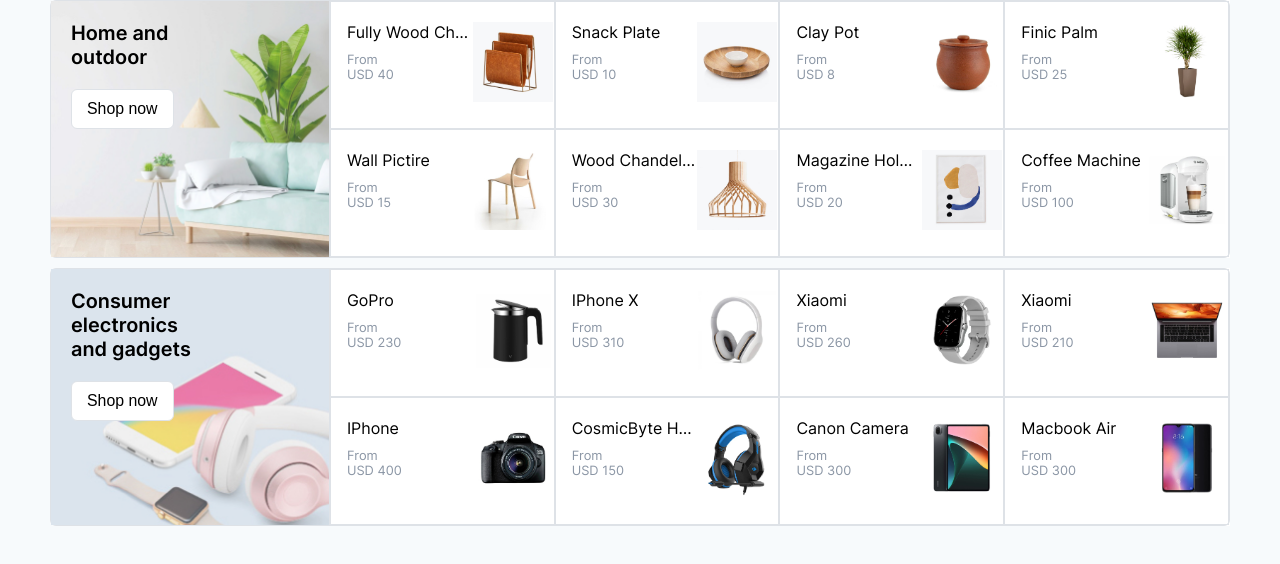
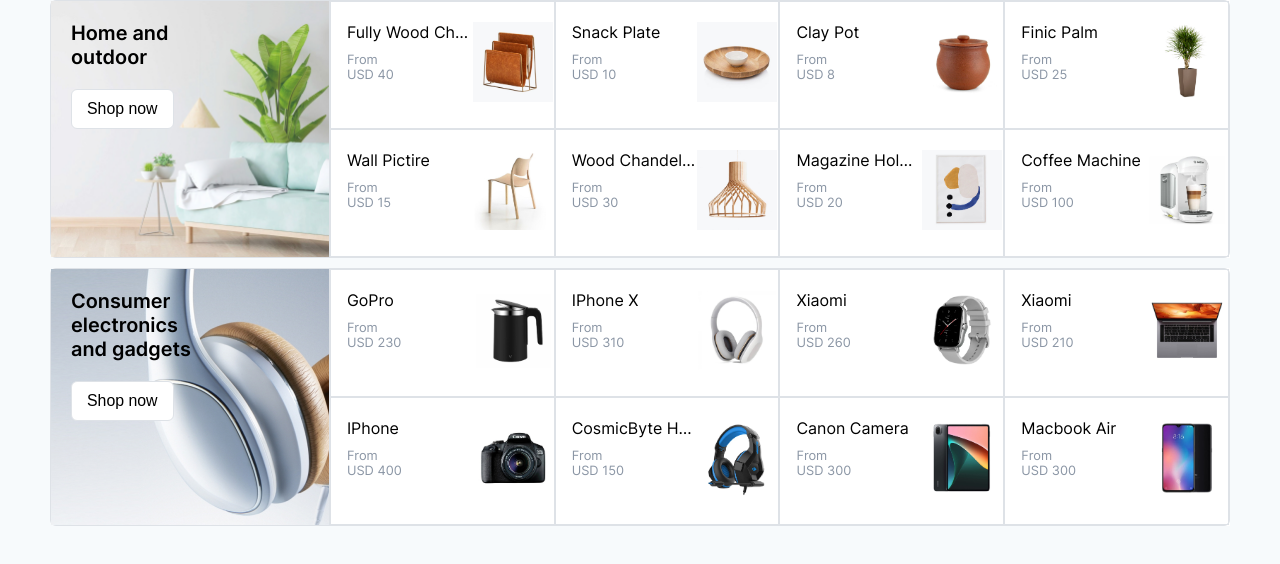
Before and after one commit to martiniucanastasia/next-ts-commerce, a Next.js app: page /preview in a window 1280 px wide. Shown: the top 564 px of the page. Built offline with nearby package versions, Linux system fonts and the light colour scheme; data requests are answered from the project's data file.

Commit message:
Create one separate section, display it twice

```diff
--- a/src/pages/HomePage/BannerAndProducts/BannerAndProducts.tsx
+++ b/src/pages/HomePage/BannerAndProducts/BannerAndProducts.tsx
@@ -2,36 +2,36 @@
 
 import { Product } from "@/types/types";
 import { bannerAndProductsStyles as S } from "./styles/bannerAndProductsStyles";
+import { bannerMapper } from "./data";
 
 import Image from "next/image";
 import ArrowRight from "../../../../src/assets/svg/icon/control/arrow_forward.svg";
 
-interface BannerAndProductsProps {
+const BannerAndProductsBlock = ({
+  products,
+  title,
+  image,
+  category,
+}: {
   products: Product[];
-}
-
-export const BannerAndProducts = ({ products }: BannerAndProductsProps) => {
+  title: string;
+  image: string;
+  category: string;
+}) => {
   return (
-    <S.BannerAndProductsContainer>
-      <S.BannerAndProductsBody>
     <S.BlockWrapper>
       <S.BannerAndProductsWrapper>
         <S.BannerWrapper>
           <S.InfoWrapper>
-                <S.BannerName>Home and outdoor</S.BannerName>
+            <S.BannerName>{title}</S.BannerName>
             <S.BannerButton variant="secondary">Shop now</S.BannerButton>
           </S.InfoWrapper>
-              <Image
-                src={"/home_banner_top.jpg"}
-                width={280}
-                height={257}
-                alt={"Banner top"}
-              />
+          <Image src={image} width={280} height={257} alt={"Banner"} />
         </S.BannerWrapper>
 
         <S.ProductsWrapper>
           {products
-                .filter((product) => product.category === "Home")
+            .filter((product) => product.category === category)
             .slice(0, 8)
             .map((product) => (
               <S.ProductWrapper key={product.id} href={"/"}>
@@ -54,47 +54,25 @@ export const BannerAndProducts = ({ products }: BannerAndProductsProps) => {
         <ArrowRight />
       </S.MobileButton>
     </S.BlockWrapper>
+  );
+};
 
-        <S.BlockWrapper>
-          <S.BannerAndProductsWrapper>
-            <S.BannerWrapper>
-              <Image
-                src={"/home_banner_down.jpg"}
-                width={280}
-                height={257}
-                alt={"Banner down"}
+export const BannerAndProducts = ({ products }: { products: Product[] }) => {
+  return (
+    <S.BannerAndProductsContainer>
+      <S.BannerAndProductsBody>
+        <BannerAndProductsBlock
+          products={products}
+          title={bannerMapper.BannerName[0]}
+          image={bannerMapper.BannerImage[0]}
+          category={bannerMapper.ProductCategory[0]}
         />
-              <S.InfoWrapper>
-                <S.BannerName>Consumer electronics and gadgets</S.BannerName>
-                <S.BannerButton variant="secondary">Shop now</S.BannerButton>
-              </S.InfoWrapper>
-            </S.BannerWrapper>
-
-            <S.ProductsWrapper>
-              {products
-                .filter((product) => product.category === "Tech")
-                .slice(0, 8)
-                .map((product) => (
-                  <S.ProductWrapper key={product.id} href={"/"}>
-                    <div>
-                      <S.ProductName>{product.name}</S.ProductName>
-                      <S.ProductPrice>From USD {product.price}</S.ProductPrice>
-                    </div>
-                    <Image
-                      src={product.image}
-                      width={80}
-                      height={80}
-                      alt={product.name}
+        <BannerAndProductsBlock
+          products={products}
+          title={bannerMapper.BannerName[1]}
+          image={bannerMapper.BannerImage[1]}
+          category={bannerMapper.ProductCategory[1]}
         />
-                  </S.ProductWrapper>
-                ))}
-            </S.ProductsWrapper>
-          </S.BannerAndProductsWrapper>
-          <S.MobileButton variant="secondary">
-            Shop now
-            <ArrowRight />
-          </S.MobileButton>
-        </S.BlockWrapper>
       </S.BannerAndProductsBody>
     </S.BannerAndProductsContainer>
   );
--- /dev/null
+++ b/src/pages/HomePage/BannerAndProducts/data.ts
@@ -0,0 +1,5 @@
+export const bannerMapper = {
+  BannerName: ["Home and outdoor", "Consumer electronics and gadgets"],
+  BannerImage: ["/home_banner_top.jpg", "/home_banner_down.jpg"],
+  ProductCategory: ["Home", "Tech"],
+};
```
Also changed, not shown: public/home_banner_down.jpg. Lines whose indentation alone changed are shown as unchanged.
